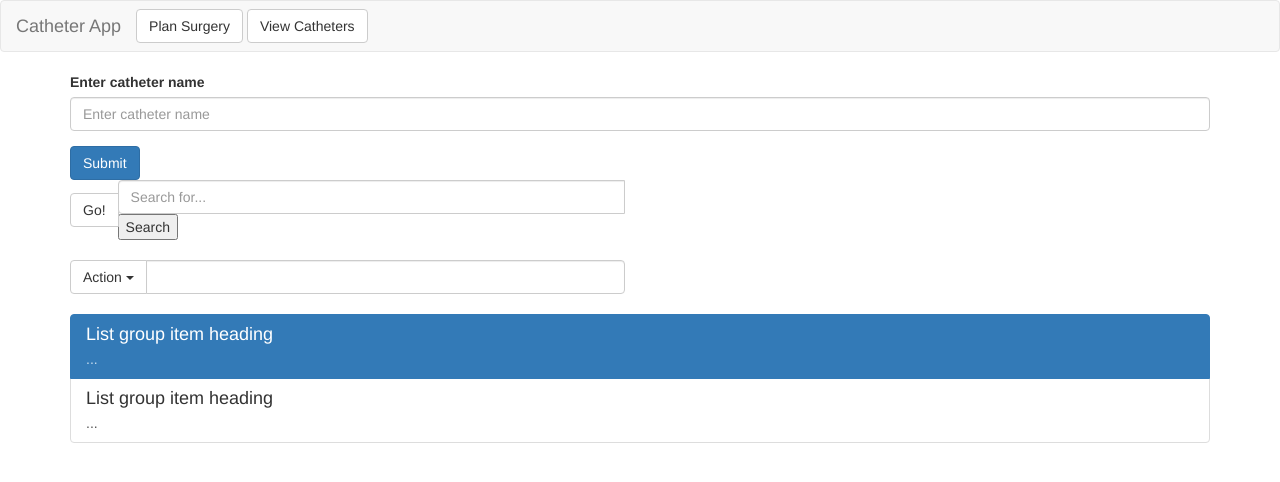
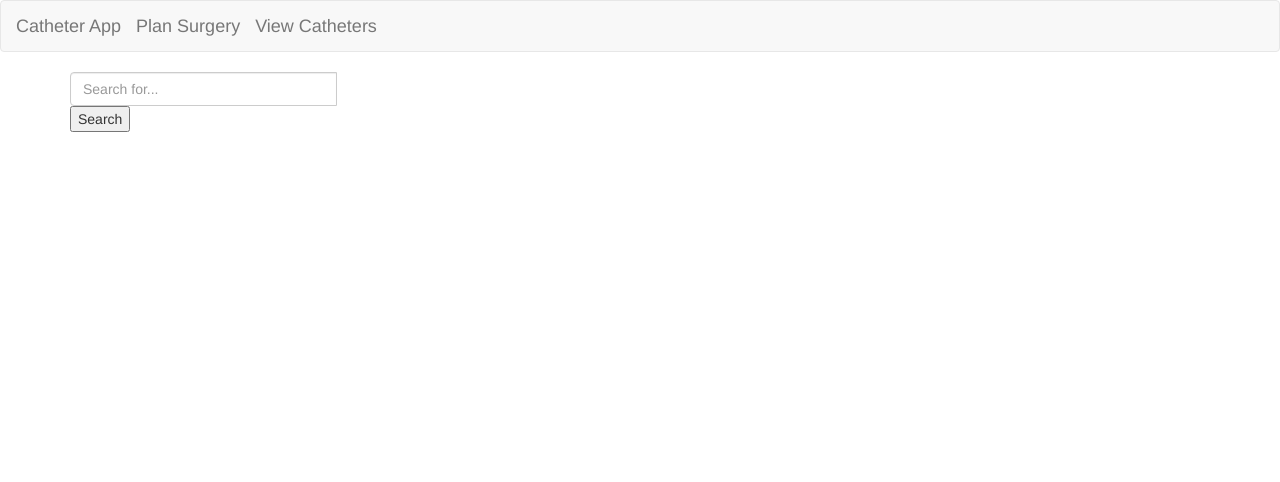
Before and after one commit to jgao1995/Surgery.io, a Django app: page /plan_surgery/ in a window 1280 px wide. Shown: the top 482 px of the page. Run offline with Django 3.2, Linux system fonts and the light colour scheme; some libraries are stand-ins or nearby versions.

Commit message:
updated navbar and cleaned up views

```diff
--- a/catheters/templates/plan_surgery/all.html
+++ b/catheters/templates/plan_surgery/all.html
@@ -21,8 +21,8 @@
           <p> Catheter App </p>
         </a>
       </div>
-      <a href="/plan_surgery"><button type="button" class="btn btn-default navbar-btn">Plan Surgery</button></a>
-      <a href="/all"><button type="button" class="btn btn-default navbar-btn">View Catheters</button></a>
+      <a class="navbar-brand" href="/plan_surgery">Plan Surgery</a>
+      <a class="navbar-brand" href="/all">View Catheters</a>
     </div>
   </nav>
 
--- a/catheters/templates/plan_surgery/index.html
+++ b/catheters/templates/plan_surgery/index.html
@@ -21,31 +21,15 @@
           <p> Catheter App </p>
         </a>
       </div>
-      <a href="/plan_surgery"><button type="button" class="btn btn-default navbar-btn">Plan Surgery</button></a>
-      <a href="/all"><button type="button" class="btn btn-default navbar-btn">View Catheters</button></a>
+      <a class="navbar-brand" href="/plan_surgery">Plan Surgery</a>
+      <a class="navbar-brand" href="/all">View Catheters</a>
     </div>
   </nav>
-
-
-  <div class="container">
-  <form action="/url/to/submit/" method="post" class="form">
-    {% csrf_token %}
-    {% bootstrap_form form %}
-    {% buttons %}
-      <button type="submit" class="btn btn-primary">
-        {% bootstrap_icon "star" %} Submit
-      </button>
-    {% endbuttons %}
-  </form>
-  </div>
 
     <div class = "container">
       <div class="row">
         <div class="col-lg-6">
           <div class="input-group">
-      <span class="input-group-btn">
-        <button class="btn btn-default" type="button">Go!</button>
-      </span>
             <form action="/plan_surgery/search" method="get">
               <input type="text" name="query" class="form-control" placeholder="Search for...">
               <input type="submit" value="Search">
@@ -54,43 +38,5 @@
         </div><!-- /.col-lg-6 -->
       </div><!-- /.row -->
     </div>
-
-<br>
-
-  <div class="container">
-  <div class="row">
-    <div class="col-lg-6">
-      <div class="input-group">
-        <div class="input-group-btn">
-          <button type="button" class="btn btn-default dropdown-toggle" data-toggle="dropdown" aria-haspopup="true" aria-expanded="false">Action <span class="caret"></span></button>
-          <ul class="dropdown-menu">
-            <li><a href="#">Action</a></li>
-            <li><a href="#">Another action</a></li>
-            <li><a href="#">Something else here</a></li>
-            <li role="separator" class="divider"></li>
-            <li><a href="#">Separated link</a></li>
-          </ul>
-        </div><!-- /btn-group -->
-        <input type="text" class="form-control" aria-label="...">
-      </div><!-- /input-group -->
-    </div><!-- /.col-lg-6 -->
-  </div><!-- /.row -->
-  </div>
-
-  <br>
-
-  <div class="container">
-  <div class="list-group">
-    <a href="#" class="list-group-item active">
-      <h4 class="list-group-item-heading">List group item heading</h4>
-      <p class="list-group-item-text">...</p>
-    </a>
-    <a href="#" class="list-group-item">
-    <h4 class="list-group-item-heading">List group item heading</h4>
-    <p class="list-group-item-text">...</p>
-  </a>
-  </div>
-  </div>
-
   </body>
 </html>
```
Also changed, not shown: catheters/templates/index.html (+5 -8 lines), catheters/templates/plan_surgery/search_results.html (+11 -0 lines), 11 other files. Lines whose indentation alone changed are shown as unchanged.
